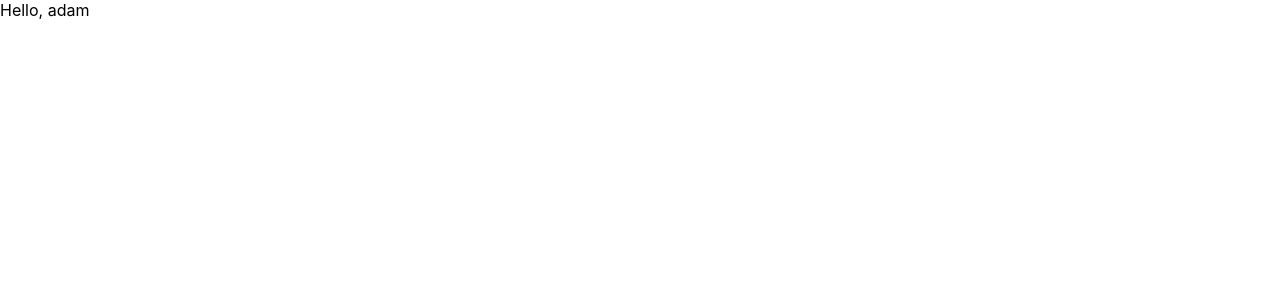
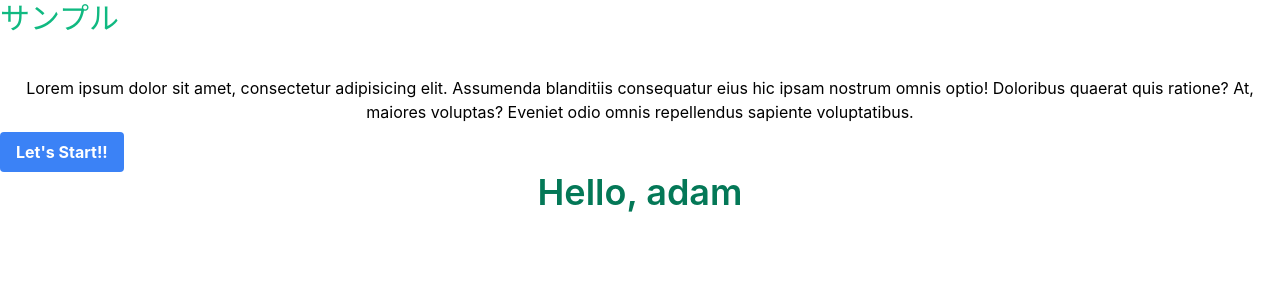
Before and after one commit to ekunish/next-three-tailwindcss, a Next.js app: page / in a window 1280 px wide. Shown: the top 300 px of the page. Built offline with nearby package versions, Linux system fonts and the light colour scheme.

Commit message:
install tailwind.css

```diff
--- a/src/pages/index.tsx
+++ b/src/pages/index.tsx
@@ -10,9 +10,13 @@ const Home: FC = () => {
         <title>Home</title>
         <link rel="icon" href="/favicon.ico" />
       </Head>
-      <>
+
+      <h1 className="mb-10 text-green-500 text-3xl">サンプル</h1>
+      <p className="mb-2 text-center">Lorem ipsum dolor sit amet, consectetur adipisicing elit. Assumenda blanditiis consequatur eius hic ipsam nostrum omnis optio! Doloribus quaerat quis ratione? At, maiores voluptas? Eveniet odio omnis repellendus sapiente voluptatibus.</p>
+      <button className="btn-blue">Let's Start!!</button>
+      <h1 className="text-4xl text-green-700 text-center font-semibold">
         Hello, adam
-      </>
+      </h1>
     </>
   )
 }
--- a/src/styles/globals.css
+++ b/src/styles/globals.css
@@ -1,3 +1,7 @@
+@tailwind base;
+@tailwind components;
+@tailwind utilities;
+
 html,
 body {
   padding: 0;
@@ -14,3 +18,7 @@ a {
 * {
   box-sizing: border-box;
 }
+
+.btn-blue {
+  @apply bg-blue-500 text-white font-bold py-2 px-4 rounded;
+}
--- a/tailwind.config.js
+++ b/tailwind.config.js
@@ -1,5 +1,5 @@
 module.exports = {
-  purge: [],
+  purge: ['./src/pages/**/*.{js,ts,jsx,tsx}', './src/components/**/*.{js,ts,jsx,tsx}'],
   darkMode: false, // or 'media' or 'class'
   theme: {
     extend: {},
```
